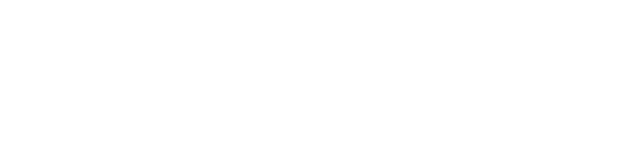
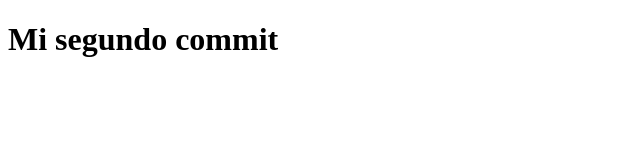
Before and after one commit to chLuis/rolling-clase12, a plain HTML site: page index.html in a window 1280 px wide. Shown: the whole page, without its empty margins (0-640 px from the left). Drawn offline with Linux system fonts and the light colour scheme.

Commit message:
agregue un h1

```diff
--- a/index.html
+++ b/index.html
@@ -7,6 +7,6 @@
     <title>Git</title>
 </head>
 <body>
-
+    <h1>Mi segundo commit</h1>
 </body>
 </html>
```
